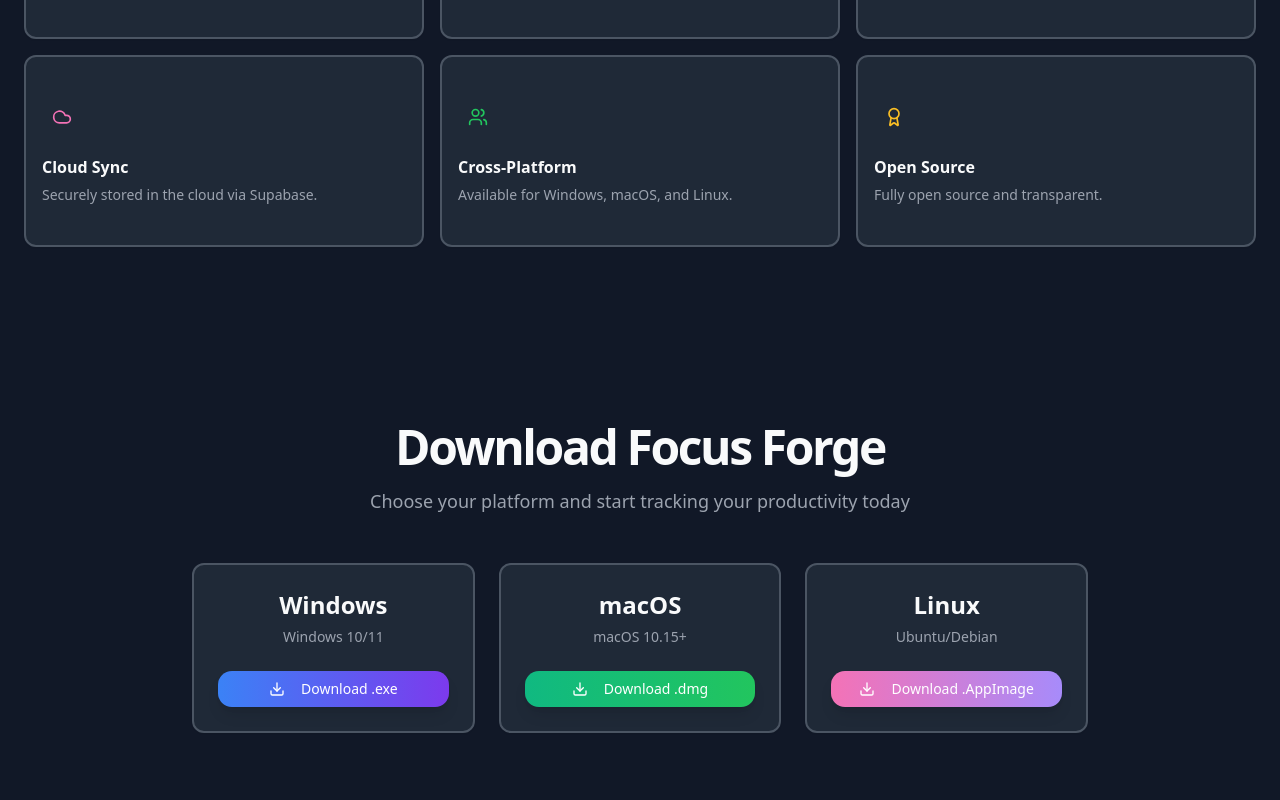
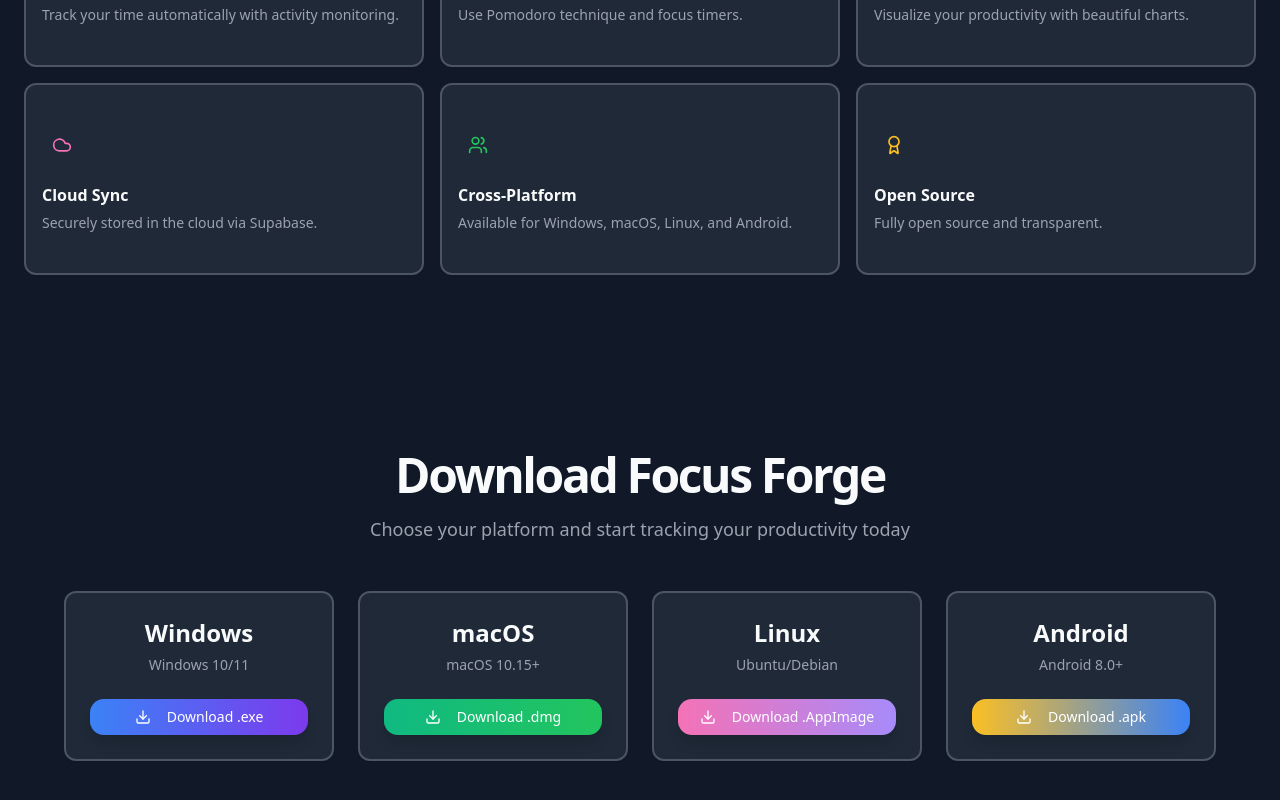
Before and after one commit to dev-sam17/focus-forge, a Next.js app in the folder website/: page / in a window 1280 px wide. Shown: the part 1228-2028 px from the top of the page. Built offline with nearby package versions, Linux system fonts and the light colour scheme.

Commit message:
feat: add Android platform support and update TypeScript configuration

```diff
--- a/website/app/page.tsx
+++ b/website/app/page.tsx
@@ -25,6 +25,7 @@
   Sparkles,
   Apple,
   Monitor,
+  Smartphone,
 } from "lucide-react";
 import { motion } from "framer-motion";
 
@@ -114,7 +115,7 @@
 
 // Platform detection hook
 function usePlatform() {
-  const [platform, setPlatform] = useState<"windows" | "mac" | "linux">(
+  const [platform, setPlatform] = useState<"windows" | "mac" | "linux" | "android">(
     "windows"
   );
 
@@ -122,13 +123,15 @@
     const userAgent = navigator.userAgent.toLowerCase();
     const platform = navigator.platform?.toLowerCase() || "";
 
-    if (
+    if (userAgent.includes("android")) {
+      setPlatform("android");
+    } else if (
       userAgent.includes("iphone") ||
       userAgent.includes("ipad") ||
       platform.includes("mac")
     ) {
       setPlatform("mac");
-    } else if (userAgent.includes("android") || platform.includes("win")) {
+    } else if (platform.includes("win")) {
       setPlatform("windows");
     } else if (platform.includes("linux")) {
       setPlatform("linux");
@@ -241,9 +244,9 @@
                   className="mx-auto max-w-[700px] text-muted-foreground md:text-xl leading-relaxed"
                   variants={fadeInUp}
                 >
-                  A lightweight desktop productivity application that helps you
+                  A lightweight desktop and mobile productivity application that helps you
                   track time and forge better focus habits. Built with Electron,
-                  React, and Supabase.
+                  React Native, React, and Supabase.
                 </motion.p>
               </motion.div>
               {/* Animated Clock */}
@@ -265,6 +268,8 @@
                       <Apple className="mr-2 h-5 w-5" />
                     ) : platform === "linux" ? (
                       <Monitor className="mr-2 h-5 w-5" />
+                    ) : platform === "android" ? (
+                      <Smartphone className="mr-2 h-5 w-5" />
                     ) : (
                       <Download className="mr-2 h-5 w-5" />
                     )}
@@ -272,6 +277,8 @@
                       ? "Download for macOS"
                       : platform === "linux"
                       ? "Download for Linux"
+                      : platform === "android"
+                      ? "Download for Android"
                       : "Download for Windows"}
                   </Link>
                 </Button>
@@ -413,7 +420,7 @@
                     </div>
                     <CardTitle className="text-base">Cross-Platform</CardTitle>
                     <CardDescription className="text-sm">
-                      Available for Windows, macOS, and Linux.
+                      Available for Windows, macOS, Linux, and Android.
                     </CardDescription>
                   </CardHeader>
                 </Card>
@@ -455,7 +462,7 @@
               </p>
             </motion.div>
             <motion.div
-              className="grid gap-6 md:grid-cols-3 max-w-4xl mx-auto"
+              className="grid gap-6 sm:grid-cols-2 lg:grid-cols-4 max-w-6xl mx-auto"
               initial="initial"
               whileInView="animate"
               viewport={{ once: true }}
@@ -522,6 +529,28 @@
                       >
                         <Download className="mr-2 h-4 w-4" />
                         Download .AppImage
+                      </Link>
+                    </Button>
+                  </CardContent>
+                </Card>
+              </motion.div>
+              <motion.div variants={fadeInUp}>
+                <Card className="text-center h-full border-2 hover:border-chart-4 hover:shadow-xl hover:shadow-chart-4/20 transition-all duration-300 hover:-translate-y-1">
+                  <CardHeader>
+                    <CardTitle className="text-2xl">Android</CardTitle>
+                    <CardDescription>Android 8.0+</CardDescription>
+                  </CardHeader>
+                  <CardContent>
+                    <Button
+                      className="w-full bg-gradient-to-r from-chart-4 to-primary hover:opacity-90 shadow-lg"
+                      asChild
+                    >
+                      <Link
+                        href="https://github.com/dev-sam17/focus-forge-react-native/releases/tag/v1.0.0"
+                        target="_blank"
+                      >
+                        <Download className="mr-2 h-4 w-4" />
+                        Download .apk
                       </Link>
                     </Button>
                   </CardContent>
```
Also changed, not shown: website/tsconfig.json (+25 -7 lines).
